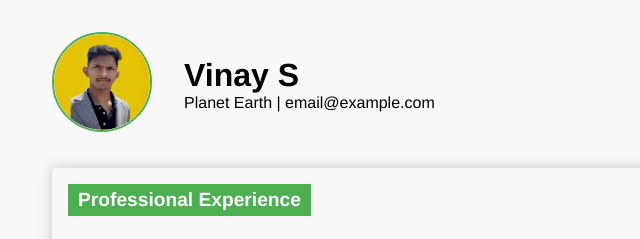
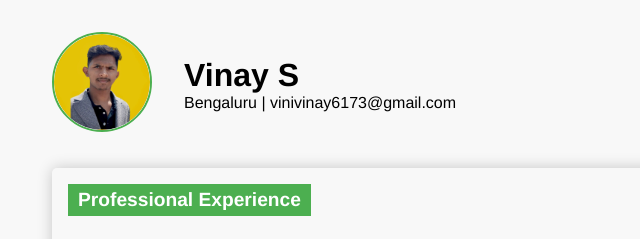
Before and after one commit to vinayvini-18/MyResume, a plain HTML site: page index.html in a window 1280 px wide. Shown: the top 239 px of the page, 12-652 px from the left. Drawn offline with Linux system fonts and the light colour scheme.

Commit message:
Update index.html

```diff
--- a/index.html
+++ b/index.html
@@ -16,7 +16,7 @@
 		</div>
 		<div class="contact-info">
 			<h1>Vinay S</h1>
-			<p>Planet Earth | email@example.com</p>
+			<p>Bengaluru | vinivinay6173@gmail.com</p>
 		</div>
 	</div>
 
```
